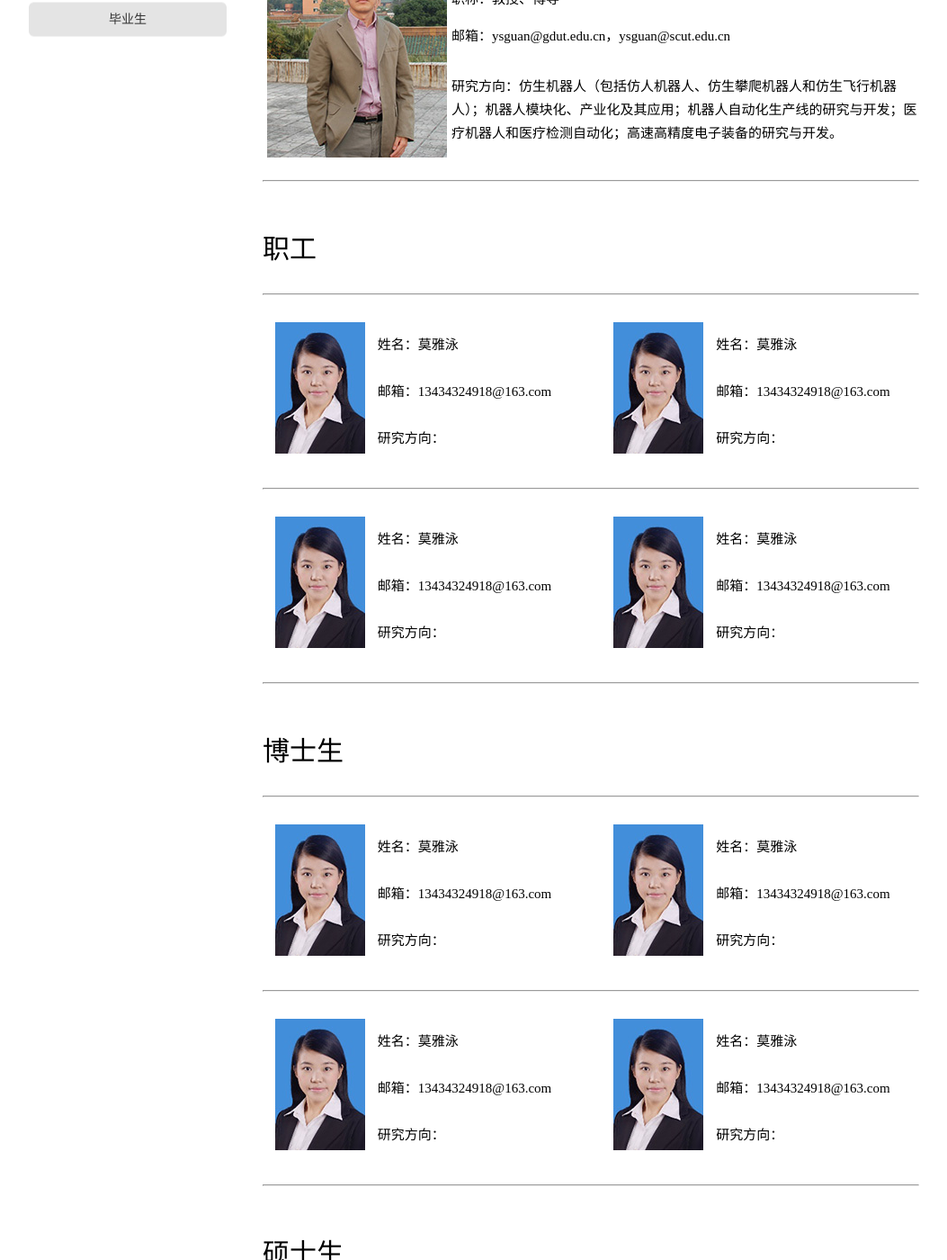
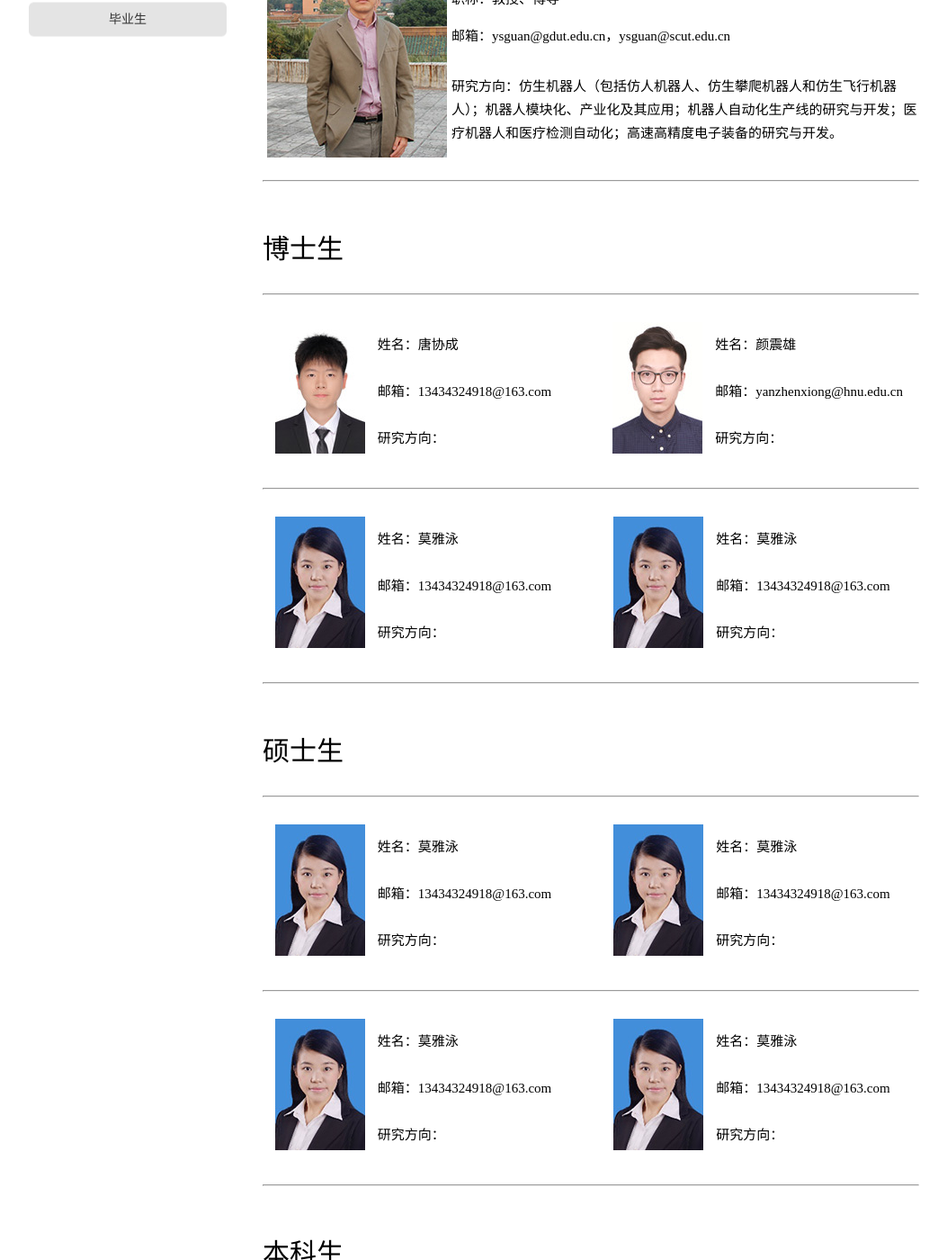
Before and after one commit to Wenqiangjin/wenqiangjin.github.io, a Jekyll site: the page built from pages/people.html, in a window 1280 px wide and 1400 px high, scrolled down 470 px. Shown: the whole window at 90% size, without its empty margins (108-1161 px from the left). Built offline with Jekyll 4.4.1, drawn with Linux system fonts in a browser that asks for light colours.

Commit message:
doctor pic1

```diff
--- a/pages/people.html
+++ b/pages/people.html
@@ -36,38 +36,15 @@ description: 实验室人员
       <hr>
       <div style="margin-bottom:30px"></div>{% endfor %}
       <div style="margin-bottom:50px"></div>
-      <h1 style="margin-bottom:30px">职工</h1>
-      <hr>
-      <table style="margin-top:30px;margin-bottom:30px">
-        <tr>
-          <td width="120"><p align="center"><img src="/images/staff/moyayong.jpg"></p></td>
-          <td width="235"><p>姓名：莫雅泳</p><br><p>邮箱：13434324918@163.com</p><br><p>研究方向：</p></td>
-          <td width="20"></td>
-          <td width="120"><p align="center"><img src="/images/staff/moyayong.jpg"></p></td>
-          <td width="235"><p>姓名：莫雅泳</p><br><p>邮箱：13434324918@163.com</p><br><p>研究方向：</p></td>
-        </tr>
-      </table>
-      <hr>
-      <table style="margin-top:30px;margin-bottom:30px">
-        <tr>
-          <td width="120"><p align="center"><img src="/images/staff/moyayong.jpg"></p></td>
-          <td width="235"><p>姓名：莫雅泳</p><br><p>邮箱：13434324918@163.com</p><br><p>研究方向：</p></td>
-          <td width="20"></td>
-          <td width="120"><p align="center"><img src="/images/staff/moyayong.jpg"></p></td>
-          <td width="235"><p>姓名：莫雅泳</p><br><p>邮箱：13434324918@163.com</p><br><p>研究方向：</p></td>
-        </tr>
-      </table>
-      <hr>
-      <div style="margin-bottom:50px"></div>
       <h1 style="margin-bottom:30px">博士生</h1>
       <hr>
       <table style="margin-top:30px;margin-bottom:30px">
         <tr>
-          <td width="120"><p align="center"><img src="/images/staff/moyayong.jpg"></p></td>
-          <td width="235"><p>姓名：莫雅泳</p><br><p>邮箱：13434324918@163.com</p><br><p>研究方向：</p></td>
+          <td width="120"><p align="center"><img src="/images/staff/tangxiecheng_doctor.jpg"></p></td>
+          <td width="235"><p>姓名：唐协成</p><br><p>邮箱：13434324918@163.com</p><br><p>研究方向：</p></td>
           <td width="20"></td>
-          <td width="120"><p align="center"><img src="/images/staff/moyayong.jpg"></p></td>
-          <td width="235"><p>姓名：莫雅泳</p><br><p>邮箱：13434324918@163.com</p><br><p>研究方向：</p></td>
+          <td width="120"><p align="center"><img src="/images/staff/yanzhenxiong_doctor.jpg"></p></td>
+          <td width="235"><p>姓名：颜震雄</p><br><p>邮箱：yanzhenxiong@hnu.edu.cn</p><br><p>研究方向：</p></td>
         </tr>
       </table>
       <hr>
@@ -105,6 +82,29 @@ description: 实验室人员
       </table>
       <hr>
       <div style="margin-bottom:50px"></div>
+      <div style="margin-bottom:50px"></div>
+      <h1 style="margin-bottom:30px">本科生</h1>
+      <hr>
+      <table style="margin-top:30px;margin-bottom:30px">
+        <tr>
+          <td width="120"><p align="center"><img src="/images/staff/moyayong.jpg"></p></td>
+          <td width="235"><p>姓名：莫雅泳</p><br><p>邮箱：13434324918@163.com</p><br><p>研究方向：</p></td>
+          <td width="20"></td>
+          <td width="120"><p align="center"><img src="/images/staff/moyayong.jpg"></p></td>
+          <td width="235"><p>姓名：莫雅泳</p><br><p>邮箱：13434324918@163.com</p><br><p>研究方向：</p></td>
+        </tr>
+      </table>
+      <hr>
+      <table style="margin-top:30px;margin-bottom:30px">
+        <tr>
+          <td width="120"><p align="center"><img src="/images/staff/moyayong.jpg"></p></td>
+          <td width="235"><p>姓名：莫雅泳</p><br><p>邮箱：13434324918@163.com</p><br><p>研究方向：</p></td>
+          <td width="20"></td>
+          <td width="120"><p align="center"><img src="/images/staff/moyayong.jpg"></p></td>
+          <td width="235"><p>姓名：莫雅泳</p><br><p>邮箱：13434324918@163.com</p><br><p>研究方向：</p></td>
+        </tr>
+      </table>
+      <hr>
       <h1 style="margin-bottom:30px">毕业生</h1>
       <hr>
       <table style="margin-top:30px;margin-bottom:30px">
```
Also changed, not shown: images/staff/tangxiecheng_doctor.jpg, images/staff/yanzhenxiong_doctor.jpg.
